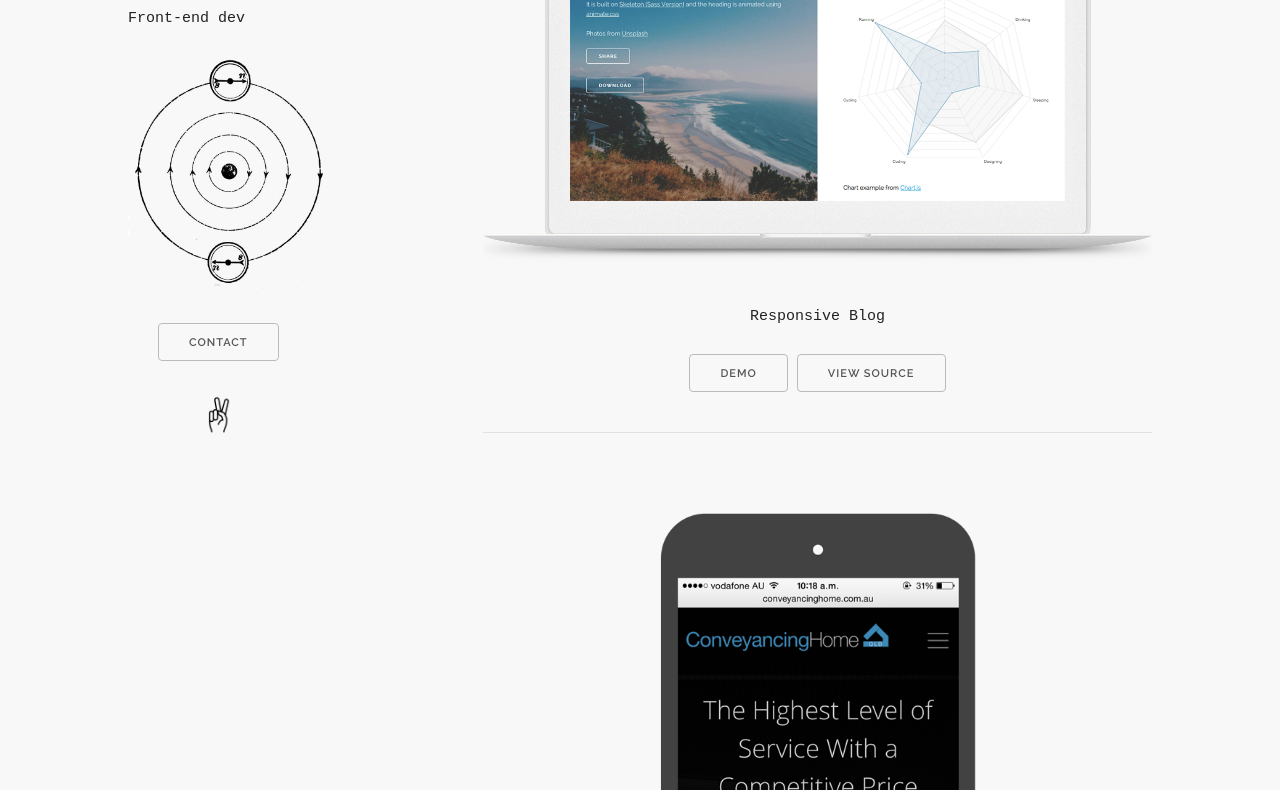
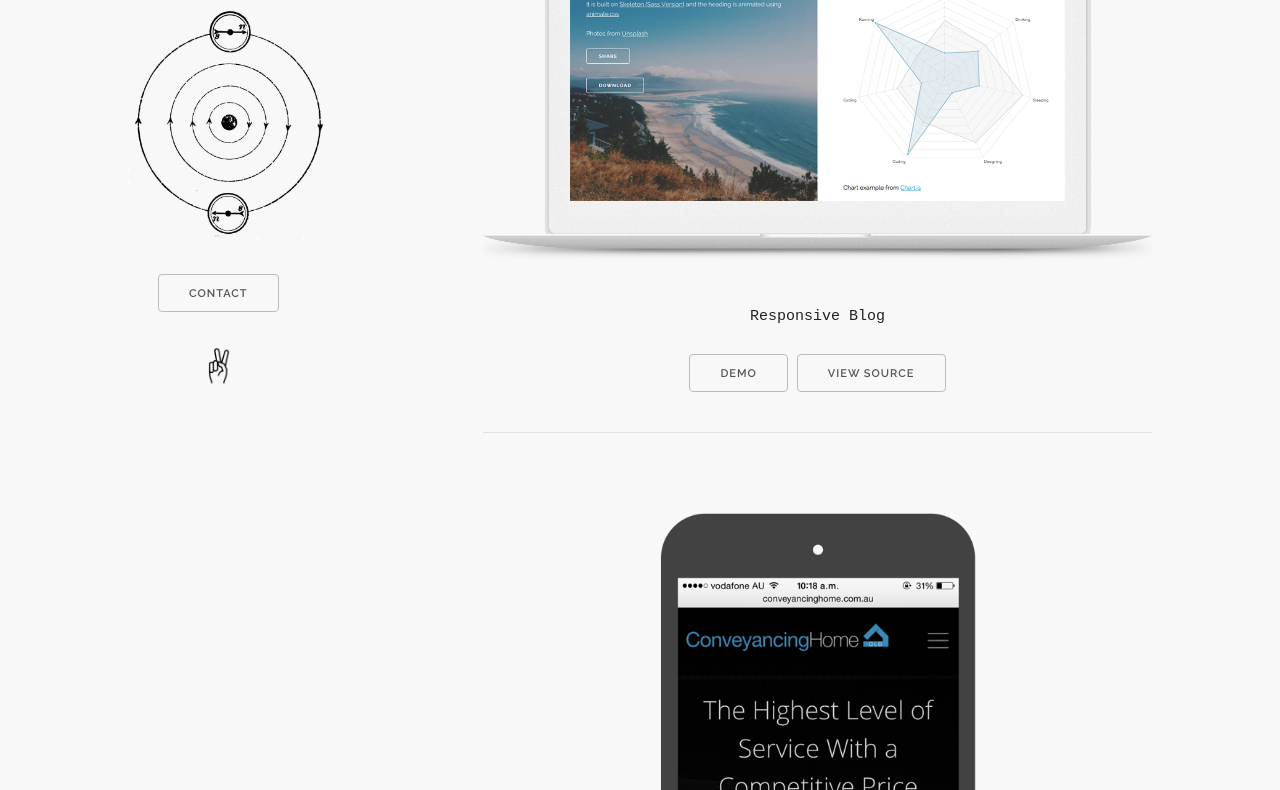
Before and after one commit to gsm4110/gsm4110.github.io, a website: page index.html in a window 1280 px wide. Shown: the part 263-1053 px from the top of the page. Drawn offline with nearby package versions, Linux system fonts and the light colour scheme.

```diff
--- a/index.html
+++ b/index.html
@@ -42,7 +42,7 @@
     <div class="row">
       <div class="three columns profile ">
         <h4>Gabriel Sunol</h4>
-        <p>Front-end dev</p>
+        <!-- <p>Front-end dev</p> -->
         <p><a href="index.html"</a><img src = "images/clipart.png" class = "clipart"></a></p>
         <p><a href="contact.html" class = "button home-btn animsition-link"> Contact </a></p>
         <div class = "peace"><img src = "images/peace.png"></div>
```
